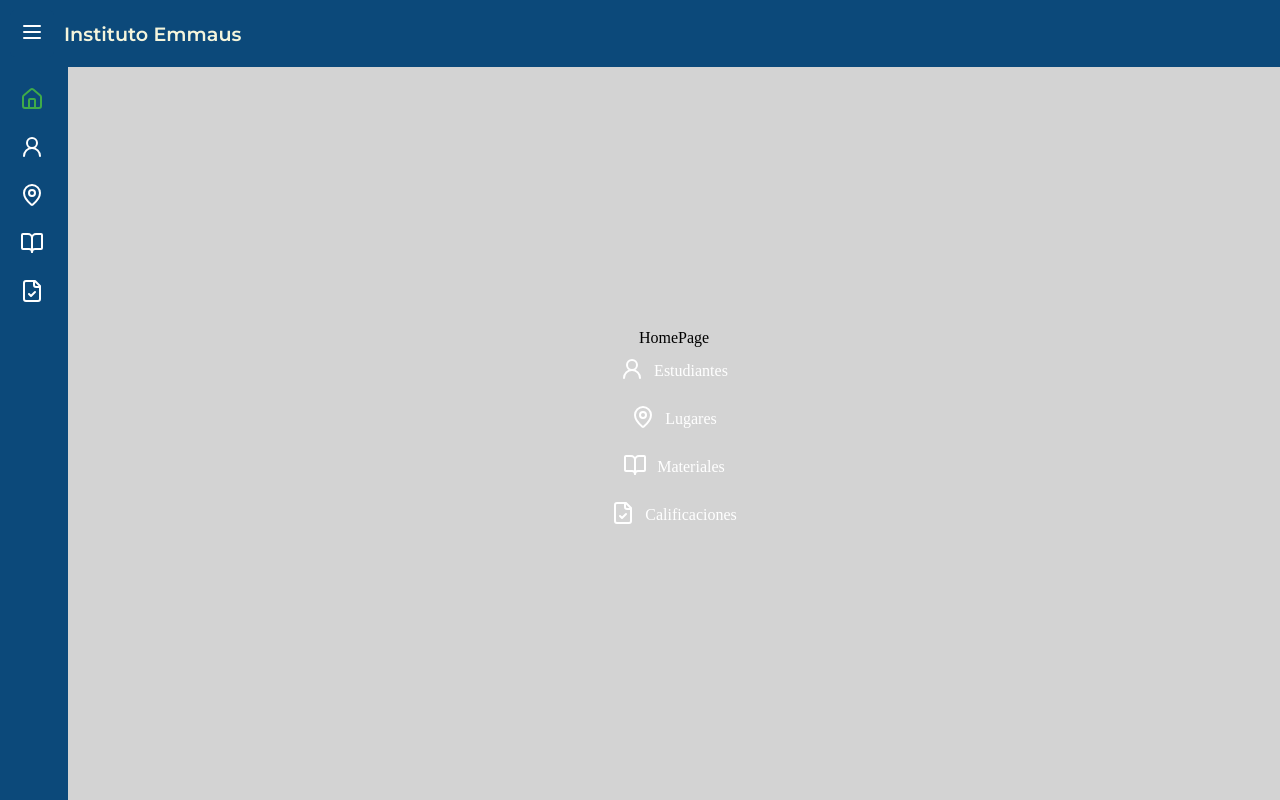
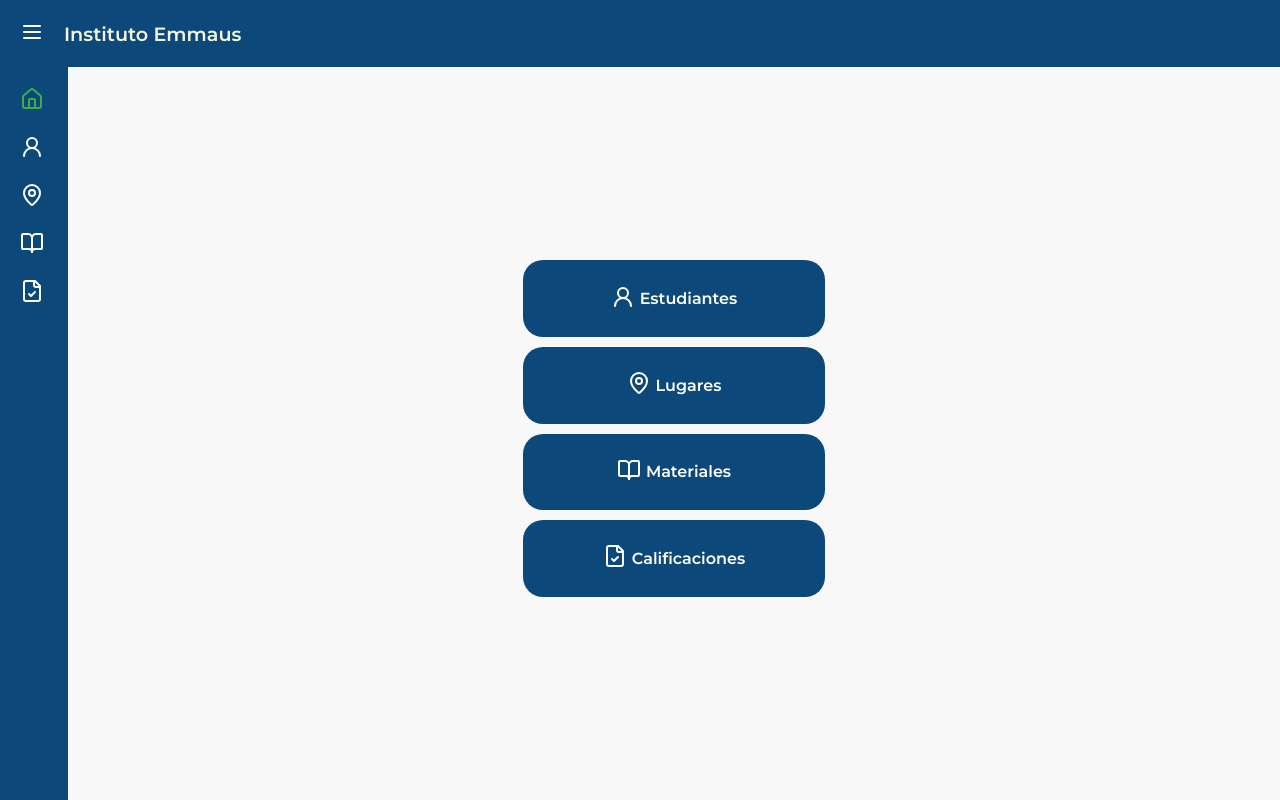
Before and after one commit to Luis1155/semillas-frontend, a React (Vite) app: page / in a window 1280 px wide. Built offline with nearby package versions, Linux system fonts and the light colour scheme.

Commit message:
Botones del inicio

```diff
--- a/src/App.jsx
+++ b/src/App.jsx
@@ -42,11 +42,5 @@ function App() {
   ]);
 
   return <RouterProvider router={router} />;
-  // return (
-  //   <div className="container">
-  //     <Header handleIsOpen={handleIsOpen} />
-  //     <CollapsibleMenu isOpen={isOpen} />
-  //   </div>
-  // );
 }
 export default App;
--- a/src/components/CollapsibleMenu.jsx
+++ b/src/components/CollapsibleMenu.jsx
@@ -9,7 +9,6 @@ import "./CollapsibleMenu.css";
 
 export default function CollapsibleMenu() {
   const [isOpen, setIsOpen] = useState(false);
-  const [pageSelect, setPageSelect] = useState(1);
 
   const handleIsOpen = () => {
     setIsOpen(!isOpen);
@@ -28,10 +27,9 @@ export default function CollapsibleMenu() {
             <NavLink
               key={item.id}
               to={item.to}
-              className={
-                item.id == pageSelect ? "menu-item-select" : "menu-item"
+              className={({ isActive }) =>
+                isActive ? "menu-item-select" : "menu-item"
               }
-              onClick={() => setPageSelect(item.id)}
             >
               <div>{item.icon}</div>
               <motion.div
--- a/src/pages/HomePage.jsx
+++ b/src/pages/HomePage.jsx
@@ -5,11 +5,10 @@ import "./Page.css";
 export const HomePage = () => {
   return (
     <div className="base home">
-      HomePage
       {menuItems.slice(1).map((item) => (
-        <NavLink key={item.id} to={item.to} className={"menu-item"}>
-          <div>{item.icon}</div>
-          <div className="item-text">
+        <NavLink key={item.id} to={item.to} className={"button"}>
+          <div className="icon">{item.icon}</div>
+          <div>
             <span>{item.text}</span>
           </div>
         </NavLink>
--- a/src/pages/Page.css
+++ b/src/pages/Page.css
@@ -1,7 +1,7 @@
 .base {
   display: flex;
   flex: 1;
-  background-color: lightgray;
+  background-color: #f8f8f8;
   justify-content: center;
   align-items: center;
 }
@@ -9,3 +9,27 @@
 .home {
   flex-direction: column;
 }
+
+.button {
+  font-family: "Montserrat", sans-serif;
+  background-color: #0c497a;
+  text-decoration: none;
+  color: white;
+  padding: 20px 30px;
+  margin-bottom: 10px;
+  border-radius: 20px;
+  display: flex;
+  align-items: center;
+  justify-content: center;
+  cursor: pointer;
+  width: 20%;
+  height: 5%;
+}
+
+.button:hover {
+  background-color: #1164a8;
+}
+
+.icon {
+  padding-right: 5px;
+}
```
